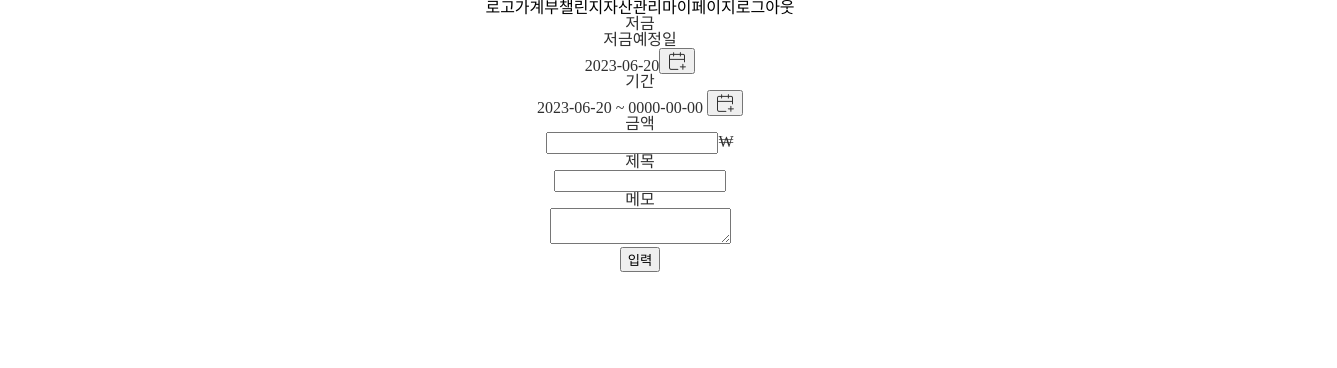
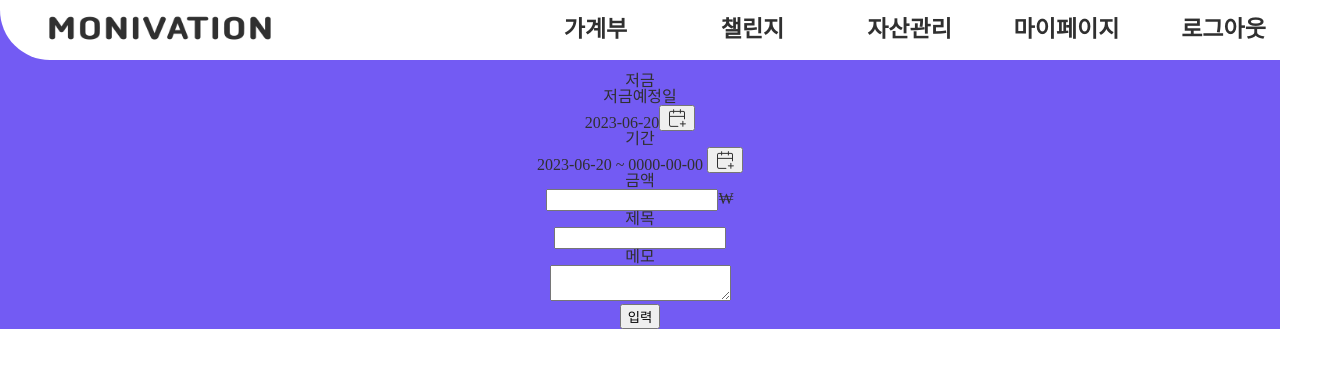
Before and after one commit to project-team-MONIVATION/2023_MONIVATION, a React (Create React App) app: page /savinginput in a window 1280 px wide. Shown: the top 368 px of the page, 1337 px wide, since content can reach past the window. Built offline with nearby package versions, Linux system fonts and the light colour scheme; a web font is replaced by a local one.

Commit message:
0626 nav css, 커스텀 select 수정

```diff
--- a/package.json
+++ b/package.json
@@ -4,6 +4,8 @@
   "private": true,
   "dependencies": {
     "@fortawesome/fontawesome-svg-core": "^6.4.0",
+    "@fortawesome/free-brands-svg-icons": "^6.4.0",
+    "@fortawesome/free-regular-svg-icons": "^6.4.0",
     "@fortawesome/free-solid-svg-icons": "^6.4.0",
     "@fortawesome/react-fontawesome": "^0.2.0",
     "@reduxjs/toolkit": "^1.9.5",
--- a/src/App.css
+++ b/src/App.css
@@ -38,4 +38,5 @@
   text-align: center;
   color: #303030;
   position: relative;
+  background-color: #735BF3;
 }
--- a/src/member_JSH/css/challengelist.css
+++ b/src/member_JSH/css/challengelist.css
@@ -8,14 +8,14 @@ a{
     gap: 20px; /* 카드 사이의 간격 */
     margin: 30px;
 }
-
+/*
 .card {
     border: solid 1px gray;
     padding: 30px;
     height: 100px;
     border-radius: 20px;
 }
-
+*/
 .default-challenge-list{
     margin: 30px;
 }
--- a/src/member_PCH/components/InputExpenseComp.jsx
+++ b/src/member_PCH/components/InputExpenseComp.jsx
@@ -12,6 +12,9 @@ import { useSelector } from 'react-redux';
 
 import CategoryBtn from '../features/CategoryBtn';
 import { SelectDate } from '../features/IconInModal';
+
+import { FontAwesomeIcon } from '@fortawesome/react-fontawesome';
+import { faChevronDown } from '@fortawesome/free-solid-svg-icons';
 
 export default function InputExpenseComp({ handleSubmit }) {
 
@@ -226,6 +229,15 @@ export default function InputExpenseComp({ handleSubmit }) {
                     onClick={onClickPaymentSelect}
                   >
                     {payment ? payment : "필수선택"}
+                    <FontAwesomeIcon
+                      icon={faChevronDown}
+                      className='icon_chevron'
+                      style={{
+                        transform: paymentSelect ? "scaleY(-1)" : "",
+                        top: "16px",
+                        right: "20px"
+                      }}
+                    />
                   </button>
                   <ul
                     className='option_list'
@@ -273,6 +285,15 @@ export default function InputExpenseComp({ handleSubmit }) {
                           {installment
                           ? (installment === '일시불' ? installment : `${installment}개월`)
                           : "필수선택"}
+                          <FontAwesomeIcon
+                            icon={faChevronDown}
+                            className='icon_chevron'
+                            style={{
+                              transform: installmentSelect ? "scaleY(-1)" : "",
+                              top: "16px",
+                              right: "20px"
+                            }}
+                          />
                         </p>
                       </button>
                       <ul className='option_list'>
--- a/src/member_PCH/components/InputExpenseRepeatComp.jsx
+++ b/src/member_PCH/components/InputExpenseRepeatComp.jsx
@@ -12,6 +12,9 @@ import { useSelector } from 'react-redux';
 
 import CategoryBtn from '../features/CategoryBtn';
 import { SelectDate, SelectPeriod } from '../features/IconInModal';
+
+import { FontAwesomeIcon } from '@fortawesome/react-fontawesome'
+import { faChevronDown } from '@fortawesome/free-solid-svg-icons'
 
 export default function InputExpenseRepeatComp({ handleSubmit }) {
 
@@ -327,6 +330,13 @@ export default function InputExpenseRepeatComp({ handleSubmit }) {
                               onClick={onClickCycleSelect}
                             >
                               {cycle === null ? "필수선택" : cycle}
+                              <FontAwesomeIcon
+                                icon={faChevronDown}
+                                className='icon_chevron'
+                                style={{
+                                  transform: cycleSelect ? "scaleY(-1)" : "",
+                                }}
+                              />
                             </button>
                             <ul
                               className='option_list'
@@ -417,6 +427,15 @@ export default function InputExpenseRepeatComp({ handleSubmit }) {
                   onClick={onClickPaymentSelect}
                 >
                   {payment ? payment : "필수선택"}
+                  <FontAwesomeIcon
+                    icon={faChevronDown}
+                    className='icon_chevron'
+                    style={{
+                      transform: paymentSelect ? "scaleY(-1)" : "",
+                      top: "16px",
+                      right: "20px"
+                    }}
+                  />
                 </button>
                 <ul
                   className='option_list'
--- a/src/member_PCH/components/InputIncomeRepeatComp.jsx
+++ b/src/member_PCH/components/InputIncomeRepeatComp.jsx
@@ -12,6 +12,9 @@ import { useSelector } from 'react-redux';
 
 import CategoryBtn from '../features/CategoryBtn';
 import { SelectDate, SelectPeriod } from '../features/IconInModal';
+
+import { FontAwesomeIcon } from '@fortawesome/react-fontawesome'
+import { faChevronDown } from '@fortawesome/free-solid-svg-icons'
 
 
 export default function InputIncomeRepeatComp({ handleSubmit }) {
@@ -321,6 +324,13 @@ export default function InputIncomeRepeatComp({ handleSubmit }) {
                               onClick={onClickCycleSelect}
                             >
                               {cycle === null ? "필수선택" : cycle}
+                              <FontAwesomeIcon
+                                icon={faChevronDown}
+                                className='icon_chevron'
+                                style={{
+                                  transform: cycleSelect ? "scaleY(-1)" : "",
+                                }}
+                              />
                             </button>
                             <ul
                               className='option_list'
--- a/src/member_PCH/components/NavComp.jsx
+++ b/src/member_PCH/components/NavComp.jsx
@@ -16,16 +16,41 @@ export default function NavComp() {
 
   return (
     <div id='nav'>
-      <NavLink to='/'>로고</NavLink>
-      <NavLink to='/calendar'>가계부</NavLink>
-      <NavLink to='/challenge'>챌린지</NavLink>
-      <NavLink to='/asset'>자산관리</NavLink>
-      <NavLink to='/mypage'>마이페이지</NavLink>
-      <NavLink to='/'
-        onClick={ onLogout }
-      >
-        로그아웃
-      </NavLink>
+      <div
+        className='logo'
+        onClick={()=>{navigate('/')}}
+      />
+      <div className='nav_list'>
+        <NavLink
+          to='/calendar'
+          className={({isActive})=>(isActive? "active" : "")}
+        >
+          가계부
+        </NavLink>
+        <NavLink
+          to='/challenge'
+          className={({isActive})=>(isActive? "active" : "")}
+        >
+          챌린지
+        </NavLink>
+        <NavLink
+          to='/asset'
+          className={({isActive})=>(isActive? "active" : "")}
+        >
+          자산관리
+        </NavLink>
+        <NavLink
+          to='/mypage'
+          className={({isActive})=>(isActive? "active" : "")}
+        >
+          마이페이지
+        </NavLink>
+        <NavLink to='/'
+          onClick={ onLogout }
+        >
+          로그아웃
+        </NavLink>
+      </div>
     </div>
   )
 }
--- a/src/member_PCH/styles/home.css
+++ b/src/member_PCH/styles/home.css
@@ -3,6 +3,7 @@
   width: 100%;
   height: 100vh;
   position: relative;
+  background-color: #FFFFFF;
 }
 
 #mainpage .pointer {
--- a/src/member_PCH/styles/modal.css
+++ b/src/member_PCH/styles/modal.css
@@ -182,6 +182,7 @@
   border-radius: 10px;
   font-size: 15px;
   cursor: pointer;
+  position: relative;
 }
 
 #calendar_modal #input_form .input_content .period_modal .input_period .flex .input_cycle .select_box button.active {
@@ -214,7 +215,7 @@
   cursor: pointer;
   font-size: 13px;
   border-bottom: 0.3px solid #FFFFFF;
-  padding-top: 8px;
+  padding-top: 9px;
 }
 
 #calendar_modal #input_form .input_content .period_modal .input_period .flex .input_cycle .select_box li:last-child {
@@ -366,7 +367,7 @@
 
 #calendar_modal #input_form .input_content .input_installment .select_box.active .option_list {
   width: inherit;
-  height: 300px;
+  height: 170px;
   transition: all 0.2s ease-in;
 }
 
@@ -537,5 +538,13 @@
 #calendar_modal #input_form .submit_btn.disabled {
   cursor: initial;
   background-color: #cdc7f3;
+}
 
+#calendar_modal #input_form .input_content .icon_chevron {
+  color: #303030;
+  font-size: 10px;
+  transition: all 0.2s;
+  position: absolute;
+  top: 11px;
+  right: 15px;
 }
--- a/src/member_PCH/styles/modalCalendar.css
+++ b/src/member_PCH/styles/modalCalendar.css
@@ -14,12 +14,12 @@
 
 .modal_calendar .react-calendar__tile--active:enabled:hover,
 .modal_calendar .react-calendar__tile--active:enabled:focus {
-  background: #735BF3;
-  color: #FFFFFF;
+  background: #F4E8AE;
+  color: #303030;
 }
 
 .modal_calendar .react-calendar__tile:disabled {
-  background-color: #f0f0f0;
+  background-color: inherit;
   cursor: initial;
 }
 
@@ -30,3 +30,7 @@
 .modal_calendar .react-calendar__month-view__days__day--neighboringMonth.react-calendar__tile:disabled {
   color: #D9D9D9;
 }
+
+.modal_calendar .react-calendar__navigation button:disabled {
+  background-color: inherit;
+}
--- a/src/member_PCH/styles/nav.css
+++ b/src/member_PCH/styles/nav.css
@@ -0,0 +1,48 @@
+#nav {
+  box-sizing: border-box;
+  width: 1337px;
+  height: 60px;
+  margin: auto;
+  background-color: #FFFFFF;
+  border-radius: 0 0 50px 50px;
+  margin-bottom: 13px;
+  display: flex;
+  justify-content: space-between;
+  align-items: center;
+}
+
+#nav .logo {
+  background-image: url('../../assets/MONIVATION_assets/logo_onlytext.png');
+  width: 228px;
+  height: 32px;
+  background-size: cover;
+  margin-left: 47px;
+  cursor: pointer;
+}
+
+#nav .nav_list {
+  box-sizing: border-box;
+  width: 761px;
+  height: inherit;
+  margin-right: 47px;
+}
+
+#nav a {
+  box-sizing: border-box;
+  display: inline-block;
+  width: 133px;
+  height: inherit;
+  color: #303030;
+  font-size: 23px;
+  font-weight: bold;
+  padding-top: 18px;
+  margin-right: 24px;
+}
+
+#nav a:last-child {
+  margin-right: 0;
+}
+
+#nav a.active {
+  background-color: #F4E8AE;
+}
```
Also changed, not shown: 1 other file (tests, documents, lock files or other folders).
